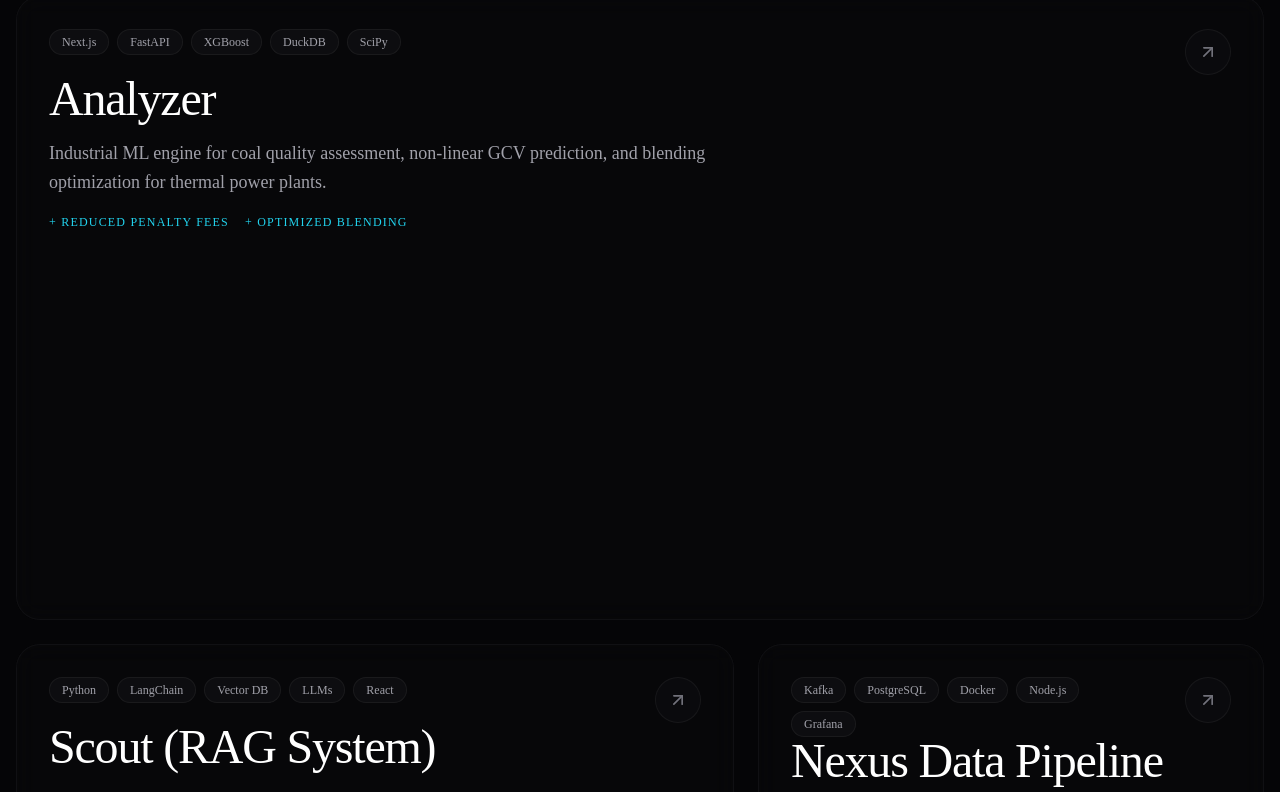
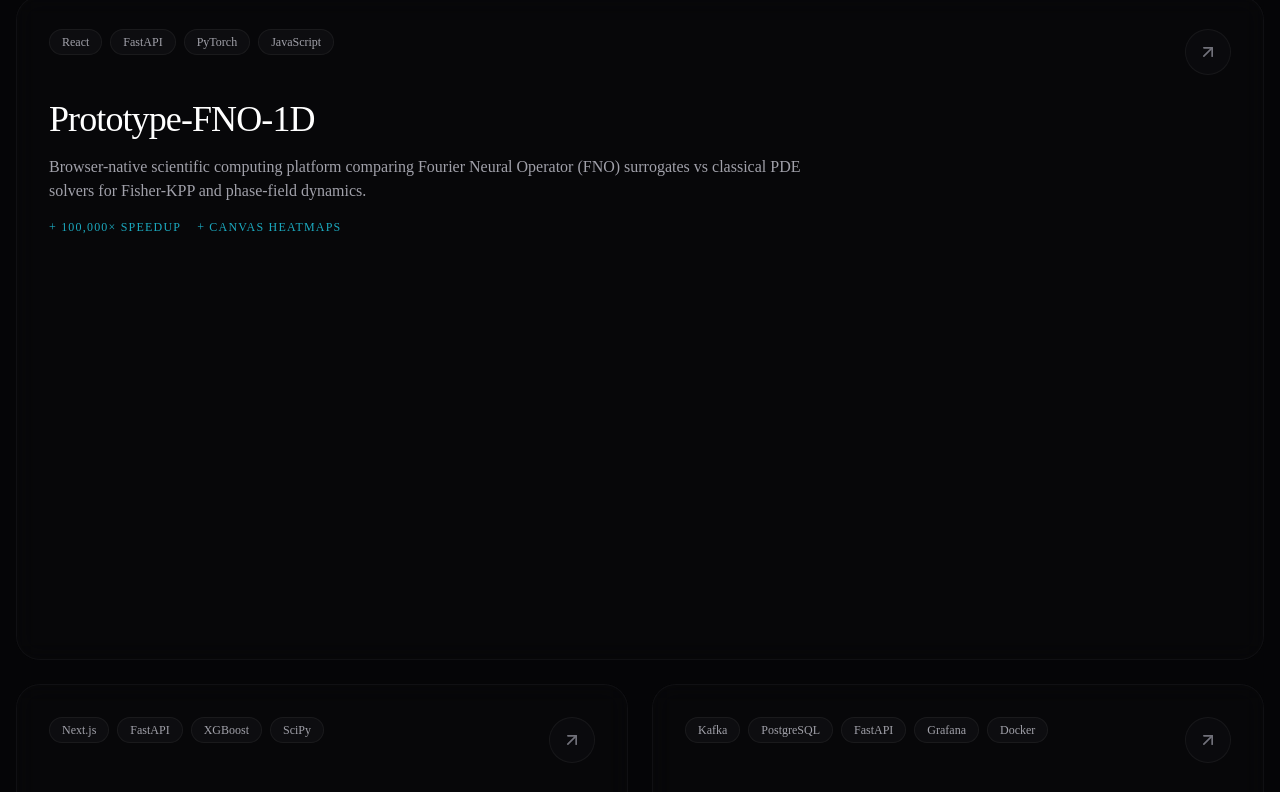
Before and after one commit to shekharsameer2308/portfolio, a Next.js app: page / in a window 1280 px wide. Shown: the part 1680-2472 px from the top of the page. Built offline with nearby package versions, Linux system fonts and the light colour scheme.

Commit message:
feat: integrate 11 detailed github projects and dynamic asymmetric bento grid

```diff
--- a/src/app/page.tsx
+++ b/src/app/page.tsx
@@ -5,6 +5,7 @@ import { Hero } from "@/components/Hero";
 import { AboutSection } from "@/components/AboutSection";
 import { BentoGrid } from "@/components/BentoGrid";
 import { ExperienceTimeline } from "@/components/ExperienceTimeline";
+import { CertificationsSection } from "@/components/CertificationsSection";
 import { Footer } from "@/components/Footer";
 
 export default function Home() {
@@ -18,6 +19,7 @@ export default function Home() {
         <AboutSection />
         <BentoGrid />
         <ExperienceTimeline />
+        <CertificationsSection />
       </div>
 
       <Footer />
--- a/src/components/BentoGrid.tsx
+++ b/src/components/BentoGrid.tsx
@@ -22,7 +22,7 @@ const BentoCard = ({ children, className = "", delay = 0, href = "#" }: { childr
       initial={{ opacity: 0, y: 30 }}
       whileInView={{ opacity: 1, y: 0 }}
       viewport={{ once: true, margin: "-50px" }}
-      transition={{ duration: 0.8, delay, ease: [0.16, 1, 0.3, 1] }}
+      transition={{ duration: 0.8, delay: delay % 0.5, ease: [0.16, 1, 0.3, 1] }}
       onMouseMove={handleMouseMove}
       className={`relative group block rounded-3xl border border-white/[0.04] bg-[#0c0c0e]/40 p-8 overflow-hidden backdrop-blur-md hover:border-white/[0.12] transition-colors duration-500 ${className}`}
     >
@@ -47,21 +47,22 @@ export const BentoGrid = () => {
   return (
     <section id="projects" className="relative z-20 max-w-7xl mx-auto px-4 py-32">
       <div className="mb-16">
-        <h2 className="text-sm font-mono text-cyan-400 mb-4 uppercase tracking-widest">Selected Works</h2>
-        <h3 className="text-4xl md:text-5xl font-semibold text-white tracking-tight">Engineering Architecture.</h3>
+        <h2 className="text-sm font-mono text-cyan-400 mb-4 uppercase tracking-widest">System Architecture</h2>
+        <h3 className="text-4xl md:text-5xl font-semibold text-white tracking-tight">Project Deployments.</h3>
       </div>
 
-      <div className="grid grid-cols-1 md:grid-cols-12 gap-6 auto-rows-[300px]">
+      <div className="grid grid-cols-1 md:grid-cols-12 gap-6 auto-rows-[320px]">
         {portfolioData.projects.map((project, i) => {
-          const spanClass = i === 0
-            ? "md:col-span-12 row-span-2"
-            : i === 1
-              ? "md:col-span-7 row-span-1"
-              : "md:col-span-5 row-span-1";
+          // Dynamic asymmetric spanning logic for N items
+          let spanClass = "md:col-span-4 row-span-1"; // default small block
+          if (i % 5 === 0) spanClass = "md:col-span-12 row-span-1 md:row-span-2"; // Featured huge block
+          else if (i % 5 === 1 || i % 5 === 2) spanClass = "md:col-span-6 row-span-1"; // Half blocks
+          else if (i % 5 === 3) spanClass = "md:col-span-8 row-span-1"; // Wide block
+          else spanClass = "md:col-span-4 row-span-1"; // Narrow block
 
           return (
-            <BentoCard key={project.id} className={`${spanClass} flex flex-col justify-between`} delay={i * 0.1} href={project.liveUrl}>
-              <div className="flex justify-between items-start">
+            <BentoCard key={project.id} className={`${spanClass} flex flex-col justify-between`} delay={i * 0.1} href={project.liveUrl || project.githubUrl}>
+              <div className="flex justify-between items-start mb-6">
                 <div className="flex gap-2 flex-wrap max-w-[80%]">
                   {project.techStack.map(tech => (
                     <span key={tech} className="text-xs font-mono px-3 py-1 bg-white/[0.03] border border-white/[0.05] rounded-full text-zinc-400">
@@ -75,13 +76,13 @@ export const BentoGrid = () => {
               </div>
 
               <div>
-                <h4 className="text-3xl md:text-5xl font-medium text-white mb-4 tracking-tight">{project.title}</h4>
-                <p className="text-zinc-400 text-lg font-light leading-relaxed max-w-2xl mb-4">
+                <h4 className="text-3xl md:text-4xl font-medium text-white mb-4 tracking-tight">{project.title}</h4>
+                <p className="text-zinc-400 text-sm md:text-base font-light leading-relaxed max-w-3xl mb-4 line-clamp-3">
                   {project.description}
                 </p>
-                <div className="flex gap-4">
+                <div className="flex gap-4 flex-wrap mt-auto">
                    {project.metrics.map(metric => (
-                      <span key={metric} className="text-xs font-mono text-cyan-400 uppercase tracking-widest">+ {metric}</span>
+                      <span key={metric} className="text-xs font-mono text-cyan-400/80 uppercase tracking-widest">+ {metric}</span>
                    ))}
                 </div>
               </div>
--- /dev/null
+++ b/src/components/CertificationsSection.tsx
@@ -0,0 +1,40 @@
+"use client";
+import React from 'react';
+import { motion } from 'framer-motion';
+import { portfolioData } from '@/data/portfolio';
+import { Award } from 'lucide-react';
+
+export const CertificationsSection = () => {
+  if (!portfolioData.certifications || portfolioData.certifications.length === 0) return null;
+
+  return (
+    <section id="certifications" className="relative z-20 max-w-4xl mx-auto px-4 py-32 border-t border-white/[0.04]">
+      <div className="mb-16">
+        <h2 className="text-sm font-mono text-cyan-400 mb-4 uppercase tracking-widest">Credentials</h2>
+        <h3 className="text-4xl md:text-5xl font-semibold text-white tracking-tight">Certifications.</h3>
+      </div>
+
+      <div className="grid grid-cols-1 md:grid-cols-2 gap-6">
+        {portfolioData.certifications.map((cert: any, i: number) => (
+          <motion.div
+            key={i}
+            initial={{ opacity: 0, y: 20 }}
+            whileInView={{ opacity: 1, y: 0 }}
+            viewport={{ once: true }}
+            transition={{ duration: 0.5, delay: i * 0.1 }}
+            className="p-6 rounded-2xl border border-white/[0.04] bg-[#0c0c0e]/40 backdrop-blur-md hover:border-white/[0.1] transition-colors flex items-start gap-4 group"
+          >
+            <div className="p-3 bg-white/[0.02] border border-white/[0.05] rounded-full text-zinc-500 group-hover:text-cyan-400 transition-colors shrink-0">
+               <Award size={24} />
+            </div>
+            <div>
+               <h4 className="text-lg font-medium text-white mb-1">{cert.title}</h4>
+               <p className="text-sm font-mono text-cyan-400 mb-2">{cert.issuer}</p>
+               <span className="text-xs text-zinc-500 font-mono tracking-widest">{cert.date}</span>
+            </div>
+          </motion.div>
+        ))}
+      </div>
+    </section>
+  );
+};
--- a/src/data/portfolio.ts
+++ b/src/data/portfolio.ts
@@ -16,31 +16,103 @@ export const portfolioData = {
   },
   projects: [
     {
+      id: "prototype-fno-1d",
+      title: "Prototype-FNO-1D",
+      description: "Browser-native scientific computing platform comparing Fourier Neural Operator (FNO) surrogates vs classical PDE solvers for Fisher-KPP and phase-field dynamics.",
+      techStack: ["React", "FastAPI", "PyTorch", "JavaScript"],
+      metrics: ["100,000× speedup", "Canvas Heatmaps"],
+      githubUrl: "https://github.com/shekharsameer2308/Prototype-FNO-1D-RxnDynamics-",
+      liveUrl: "https://fnoproject.vercel.app"
+    },
+    {
       id: "analyzer",
       title: "Analyzer",
       description: "Industrial ML engine for coal quality assessment, non-linear GCV prediction, and blending optimization for thermal power plants.",
-      techStack: ["Next.js", "FastAPI", "XGBoost", "DuckDB", "SciPy"],
-      metrics: ["Reduced penalty fees", "Optimized blending"],
+      techStack: ["Next.js", "FastAPI", "XGBoost", "SciPy"],
+      metrics: ["Isolation Forest anomaly detection", "Cost minimization LP"],
       githubUrl: "https://github.com/shekharsameer2308/analyzer",
       liveUrl: "https://analyzer-self.vercel.app"
     },
     {
-      id: "scout",
-      title: "Scout (RAG System)",
-      description: "Advanced semantic search and retrieval-augmented generation pipeline using vector databases and chunking strategies.",
-      techStack: ["Python", "LangChain", "Vector DB", "LLMs", "React"],
-      metrics: ["Sub-second retrieval", "Semantic accuracy"],
-      githubUrl: "https://github.com/shekharsameer2308",
-      liveUrl: "https://shekharsameer2308.github.io"
+      id: "real-time-nexus",
+      title: "NEXUS Analytics",
+      description: "Enterprise-scale, near real-time data engineering platform simulating high-volume e-commerce marketplaces with 11 containerized microservices.",
+      techStack: ["Kafka", "PostgreSQL", "FastAPI", "Grafana", "Docker"],
+      metrics: ["10-50 events/sec", "Sub-second WebSocket latency"],
+      githubUrl: "https://github.com/shekharsameer2308/Real-Time-Data-Analysis-",
+      liveUrl: "https://real-time-data-analysis.vercel.app/"
     },
     {
-      id: "nexus",
-      title: "Nexus Data Pipeline",
-      description: "High-throughput event streaming architecture using Kafka and PostgreSQL for real-time sensor analytics.",
-      techStack: ["Kafka", "PostgreSQL", "Docker", "Node.js", "Grafana"],
-      metrics: ["High throughput", "Real-time sync"],
-      githubUrl: "https://github.com/shekharsameer2308",
-      liveUrl: "https://shekharsameer2308.github.io"
+      id: "exi1",
+      title: "exi1 (SciML)",
+      description: "Scientific computing framework for e-methanol synthesis optimization utilizing DeepONet surrogate neural operators and Bayesian optimization.",
+      techStack: ["Python", "PyTorch", "BoTorch", "SciML", "CFD"],
+      metrics: ["+20.66% CO₂ conversion gain", "2D CFD solving"],
+      githubUrl: "https://github.com/shekharsameer2308/exi1",
+      liveUrl: ""
+    },
+    {
+      id: "scout",
+      title: "Scout Market Intel",
+      description: "AI-powered market intelligence platform utilizing NLP, RAG, and Qdrant vector databases for industry trend monitoring.",
+      techStack: ["Streamlit", "Qdrant", "Google Gemini", "PyTorch"],
+      metrics: ["Automated SWOT analysis", "BERTopic clustering"],
+      githubUrl: "https://github.com/shekharsameer2308/Scout",
+      liveUrl: ""
+    },
+    {
+      id: "flow-simulation",
+      title: "Flow-simulation (CFD)",
+      description: "GPU-accelerated CFD framework for incompressible Navier-Stokes simulation with CNN surrogate integration for pressure-field prediction.",
+      techStack: ["Taichi Lang", "CUDA", "PyTorch", "NumPy"],
+      metrics: ["Large Eddy Simulation", "GPU-parallel"],
+      githubUrl: "https://github.com/shekharsameer2308/Flow-simulation-",
+      liveUrl: ""
+    },
+    {
+      id: "trackfin",
+      title: "TrackFin SaaS",
+      description: "Modern, AI-ready personal finance & behavioral analytics platform with heuristic tagging and cashflow forecasting.",
+      techStack: ["Flask", "Vanilla JS", "Chart.js", "SQLite"],
+      metrics: ["Subscription detection", "Context-aware AI Advisor"],
+      githubUrl: "https://github.com/shekharsameer2308/TrackFin",
+      liveUrl: "https://track-fin-bay.vercel.app/"
+    },
+    {
+      id: "dbms-supply-chain",
+      title: "AI Supply Chain DB",
+      description: "Full-stack supply chain management system for fertilizer manufacturing featuring a Star schema, AI demand forecasting, and carbon tracking.",
+      techStack: ["MySQL", "Node.js", "React", "Recharts"],
+      metrics: ["Carbon emission tracking", "SQL Triggers"],
+      githubUrl: "https://github.com/shekharsameer2308/Database-Management-System-",
+      liveUrl: "https://dashboard-six-sable-18.vercel.app/"
+    },
+    {
+      id: "parkway",
+      title: "ParkWay Multi-Agent",
+      description: "Production-ready multi-agent validation workflow for healthcare providers integrating OCR, multi-source validation, and fuzzy entity matching.",
+      techStack: ["Python", "Agentic AI", "OCR", "APIs"],
+      metrics: ["70-90% automation", "200 profiles in <30m"],
+      githubUrl: "https://github.com/shekharsameer2308/ParkWay",
+      liveUrl: ""
+    },
+    {
+      id: "eyprototype",
+      title: "eyprototype (Healthcare AI)",
+      description: "End-to-end agentic AI system for validating healthcare provider directories utilizing a specialized 4-agent architecture.",
+      techStack: ["Python", "LLMs", "NLP", "Web Scraping"],
+      metrics: ["Firstsource Challenge VI", "Multi-Agent"],
+      githubUrl: "https://github.com/shekharsameer2308/eyprototype",
+      liveUrl: ""
+    },
+    {
+      id: "ml-models",
+      title: "ML Algorithms Library",
+      description: "Comprehensive modular library of fundamental supervised and unsupervised machine learning algorithms and preprocessing utilities.",
+      techStack: ["Scikit-Learn", "TensorFlow", "XGBoost"],
+      metrics: ["Educational Resource", "10+ Algorithms"],
+      githubUrl: "https://github.com/shekharsameer2308/ML-models-",
+      liveUrl: ""
     }
   ],
   experience: [
@@ -65,11 +137,12 @@ export const portfolioData = {
       ]
     }
   ],
+  certifications: [],
   skills: {
     languages: ["Python", "TypeScript", "SQL", "C++"],
-    frameworks: ["React", "Next.js", "FastAPI", "Node.js"],
-    dataAndAI: ["XGBoost", "Scikit-Learn", "LangChain", "Vector DBs", "Kafka", "PostgreSQL"],
-    engineering: ["Thermodynamics", "Polymer Science", "Process Optimization", "ASTM Standards"]
+    frameworks: ["React", "Next.js", "FastAPI", "Node.js", "Flask"],
+    dataAndAI: ["XGBoost", "PyTorch", "LangChain", "Kafka", "PostgreSQL", "SciML", "Qdrant"],
+    engineering: ["Thermodynamics", "CFD", "Polymer Science", "Process Optimization"]
   },
   socials: {
     email: "shekharsameer2308@gmail.com",
```
